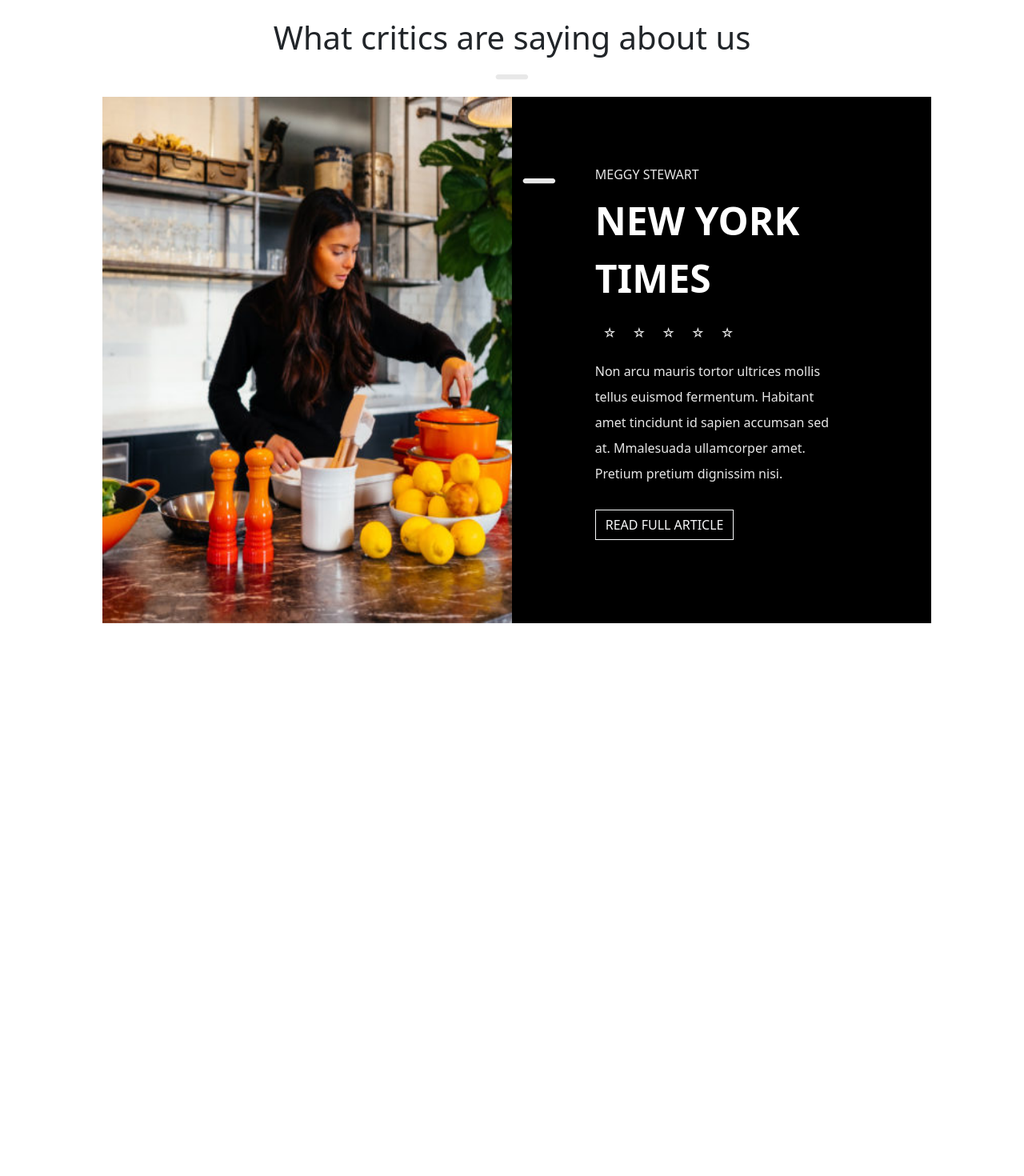
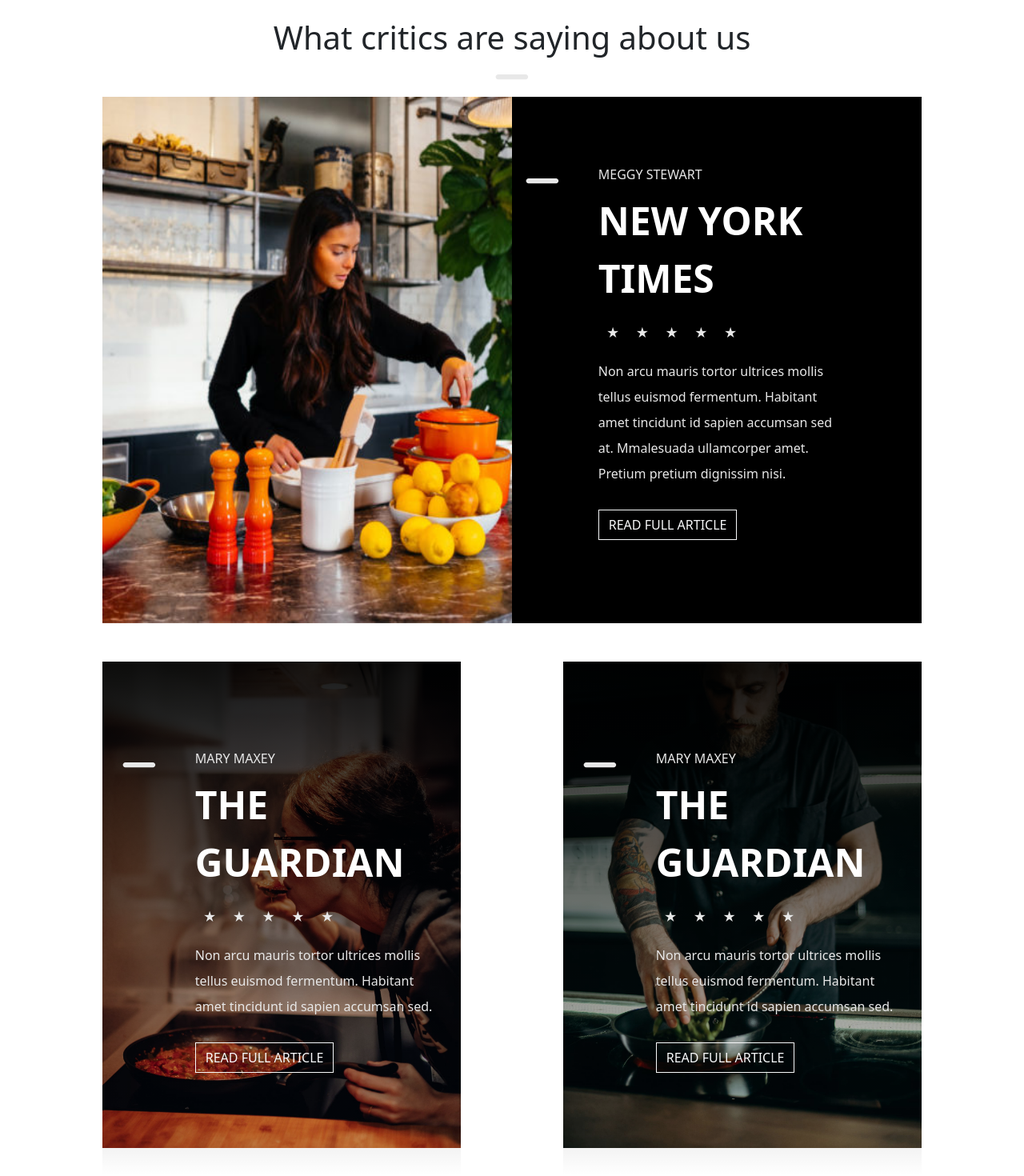
Before and after one commit to corgab/proj-html-vuejs, a Vue app: page / in a window 1280 px wide. Shown: the part 2720-4190 px from the top of the page at 80% size. Before the commit the page ends 3547 px from the top, so only its background shows below. Built offline with nearby package versions, Linux system fonts and the light colour scheme.

Commit message:
ADD: Feedback completo

```diff
--- a/src/components/FeedbackSection.vue
+++ b/src/components/FeedbackSection.vue
@@ -4,16 +4,32 @@
             <h1>What critics are saying about us</h1>
             <font-awesome-icon class="text--gray icon" :icon="['fas', 'minus']" />
         </div>
-        <div class="row">
+        <div class="row g-0">
             <div class="col-6">
                 <img src="../assets/images/blog72x-400x458.jpg" alt="">
             </div>
             <div class="col-6 bg-black cart">
-                <TitleCard titolino="MEGGY STEWART" stars="&star;" title="NEW YORK TIMES" desc="Non arcu mauris tortor ultrices mollis tellus euismod fermentum.
-                 Habitant amet tincidunt id sapien accumsan sed at.
-                 Mmalesuada ullamcorper amet. Pretium pretium dignissim nisi." btn="READ FULL ARTICLE" />
+                <div class="px-3">
+                    <TitleCard titolino="MEGGY STEWART" stars="&starf;" title="NEW YORK TIMES" desc="Non arcu mauris tortor ultrices mollis tellus euismod fermentum.
+                        Habitant amet tincidunt id sapien accumsan sed at.
+                        Mmalesuada ullamcorper amet. Pretium pretium dignissim nisi." btn="READ FULL ARTICLE" />
+                </div>
+            </div>
+        </div>
+        <div class="my-5 d-flex justify-content-between">
+            <div class="bg-mary">
+                <div class="overlay p-4">
+                    <TitleCard titolino="MARY MAXEY" title="THE GUARDIAN" stars="&starf;" desc="Non arcu mauris tortor ultrices mollis tellus euismod fermentum.
+                        Habitant amet tincidunt id sapien accumsan sed." btn="READ FULL ARTICLE" />
+                </div>
+            </div>
+            <div class="bg-patrik">
+                <div class="overlay p-4">
+                    <TitleCard titolino="MARY MAXEY" title="THE GUARDIAN" stars="&starf;" desc="Non arcu mauris tortor ultrices mollis tellus euismod fermentum.
+                Habitant amet tincidunt id sapien accumsan sed." btn="READ FULL ARTICLE" />
+                </div>
+            </div>
 
-            </div>
         </div>
     </div>
 </template>
@@ -43,4 +59,23 @@
 .cart:hover {
     transform: scale(1.1);
 }
+
+.overlay {
+    background: rgb(0, 0, 0);
+    background: linear-gradient(180deg, rgba(0, 0, 0, 0.9) 0%, rgba(255, 255, 255, 0) 100%);
+}
+
+.bg-mary {
+    background-image: url(../assets/images/info52x.jpg);
+}
+
+.bg-patrik {
+    background-image: url(../assets/images/info12x.jpg);
+}
+
+.bg-mary,
+.bg-patrik {
+    background-size: contain;
+    background-repeat: no-repeat;
+}
 </style>
```
Also changed, not shown: src/components/TitleCard.vue (+1 -15 lines).
